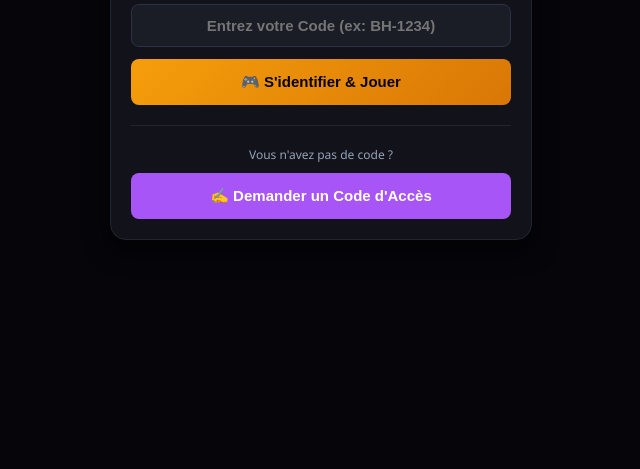
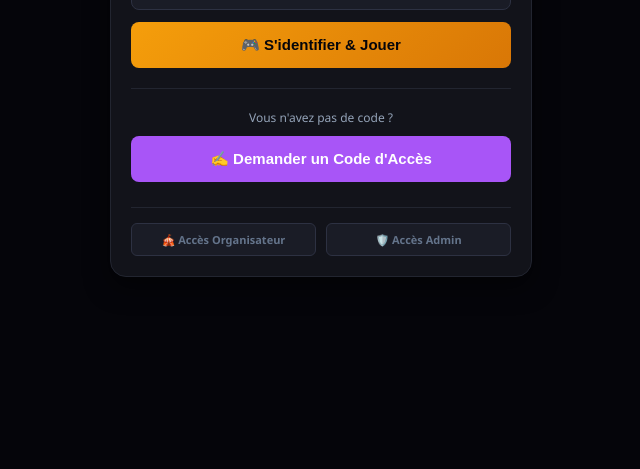
Before and after one commit to vaiatarauteuira-tech/bingo-distance, a website: page public/index.html in a window 1280 px wide. Shown: the part 331-800 px from the top of the page, without its empty margins (319-959 px from the left). Drawn offline with nearby package versions, Linux system fonts and the light colour scheme; no server answers.

Commit message:
Update index.html

```diff
--- a/public/index.html
+++ b/public/index.html
@@ -14,16 +14,22 @@
         .btn-gold { background: linear-gradient(135deg, #f59e0b, #d97706); color: #05050a; }
         .btn-purple { background: #a855f7; color: white; margin-top: 10px; }
         .box-demande { display: none; background: #1a1c26; border: 1px solid #2d3142; padding: 12px; border-radius: 10px; margin-top: 15px; }
+
+        /* Navigation vers les interfaces Admin et Organisateur */
+        .staff-nav-box { margin-top: 25px; padding-top: 15px; border-top: 1px solid #222530; display: flex; justify-content: space-between; gap: 10px; }
+        .staff-link { color: #64748b; font-size: 11px; text-decoration: none; font-weight: bold; background: #1a1c26; padding: 8px 12px; border-radius: 6px; border: 1px solid #2d3142; flex: 1; transition: 0.2s; }
+        .staff-link:hover { color: #f59e0b; border-color: #f59e0b; }
     </style>
 </head>
 <body>
 
     <div class="login-card">
-        <div class="logo">🎱 Ticket Bingo</div>
-        <div class="sub-logo">Saisissez votre code unique pour jouer</div>
+        <!-- VRAI NOM DU JEU -->
+        <div class="logo">🎱 BingoHome</div>
+        <div class="sub-logo">Espace Joueur - Entrez votre code unique</div>
 
-        <!-- FORMULAIRE DE CONNEXION -->
-        <input type="text" id="input-code" placeholder="Entrez votre Code (ex: BH-1234)">
+        <!-- FORMULAIRE DE CONNEXION JOUEUR -->
+        <input type="text" id="input-code" placeholder="Code Joueur (ex: BH-1234)">
         <button class="btn-gold" onclick="seConnecter()">🎮 S'identifier & Jouer</button>
 
         <hr style="border:0; border-top:1px solid #222530; margin: 20px 0;">
@@ -37,6 +43,12 @@
             <input type="text" id="reg-nom" placeholder="Votre Nom et Prénom">
             <input type="tel" id="reg-tel" placeholder="Votre Numéro de Téléphone">
             <button class="btn-gold" onclick="envoyerDemande()">Envoyer la demande à la régie</button>
+        </div>
+
+        <!-- ACCÈS DIRECTS ADMIN ET ORGANISATEUR -->
+        <div class="staff-nav-box">
+            <a href="/organisateur.html" class="staff-link">🎪 Accès Organisateur</a>
+            <a href="/admin.html" class="staff-link">🛡️ Accès Admin</a>
         </div>
     </div>
 
@@ -56,7 +68,6 @@
             window.location.href = '/joueur.html';
         });
 
-        // 🛑 SI LE CODE EST REJETÉ PAR LE SERVEUR
         socket.on('login-error', (msg) => {
             alert(msg || "❌ Code invalide !");
             sessionStorage.removeItem('joueurCode');
```
